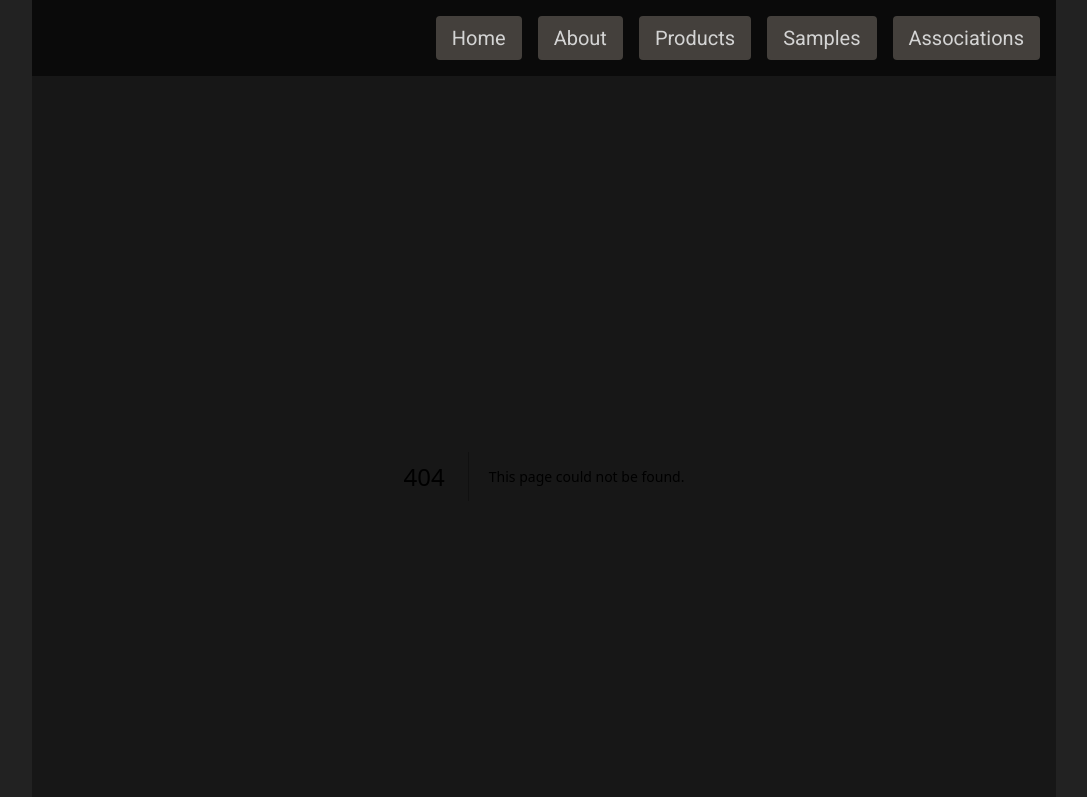
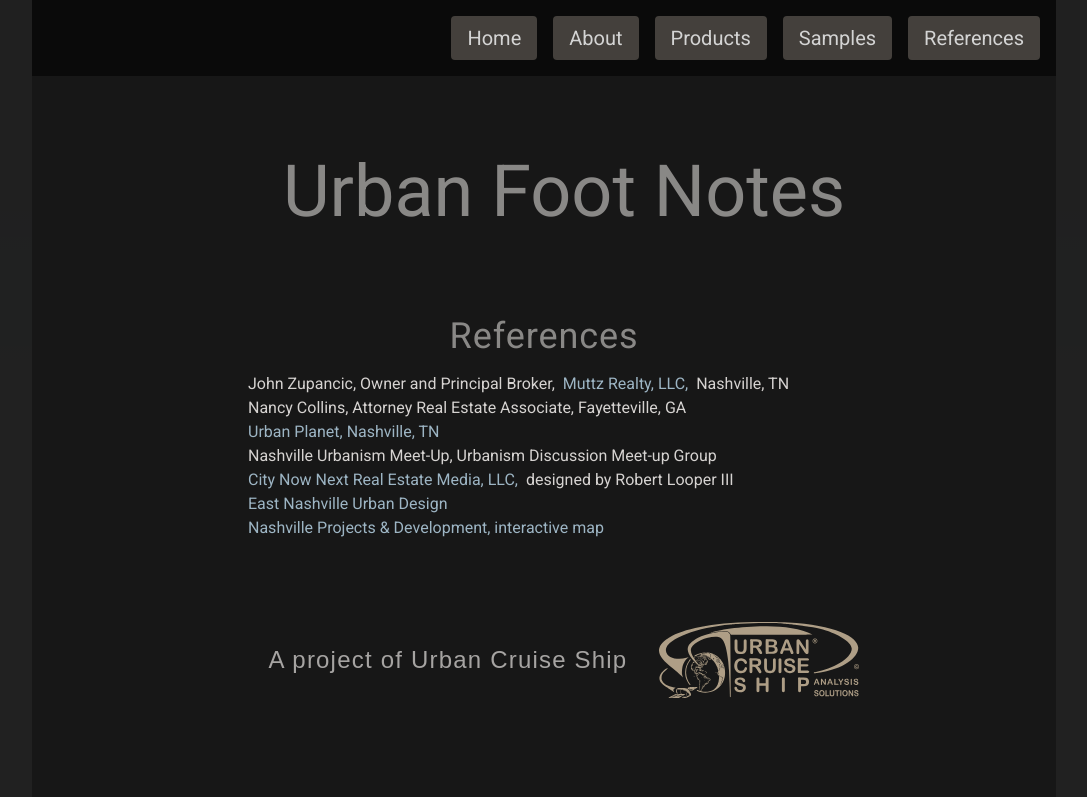
Before and after one commit to Richard-Burd/urban-footnotes-landing, a Next.js app: page /references in a window 1280 px wide. Before the commit this address had no page. Shown: the top 797 px of the page, without its empty margins (96-1183 px from the left). Built offline with nearby package versions, Linux system fonts and the light colour scheme; a web font is replaced by a local one.

Commit message:
misc. changes

```diff
--- a/components/DesktopNavbar.js
+++ b/components/DesktopNavbar.js
@@ -18,9 +18,9 @@ export default function DesktopNavbar() {
           <Link href="/samples">
             <Button title="Samples" bgColor="bg-stone-700" className="ml-4" />
           </Link>
-          <Link href="/associations">
+          <Link href="/references">
             <Button
-              title="Associations"
+              title="References"
               bgColor="bg-stone-700"
               className="ml-4"
             />
--- a/components/MobileNavbar.js
+++ b/components/MobileNavbar.js
@@ -62,12 +62,12 @@ export default function MobileNavBar() {
               Samples
             </div>
           </Link>
-          <Link href="/associations">
+          <Link href="/references">
             <div
               className="block px-4 py-2 cursor-pointer"
               onClick={toggleMenu}
             >
-              Associations
+              References
             </div>
           </Link>
         </div>
--- a/pages/associations.js
+++ /dev/null
@@ -1,95 +0,0 @@
-export default function Associations() {
-  return (
-    <div>
-      <div className="flex justify-center">
-        <h1 className="text-center mt-20 roboto-font text-4xl lg:text-7xl text-stone-300 lg:pl-10 opacity-60">
-          Urban Foot Notes
-        </h1>
-      </div>
-
-      <div className="lg:m-20">
-        <center>
-          <h2 className="roboto-font text-2xl pt-12 lg:pt-2 lg:text-4xl text-stone-300 opacity-60 tracking-wide pb-4">
-            Associations
-          </h2>
-        </center>
-        <div className="roboto-font text-1xl text-stone-300 mx-4 lg:mx-32">
-          <section id="advisors" className="pb-20 sm:pb-8">
-            <h3 className="text-2xl font-semibold text-stone-400">Advisors</h3>
-            <div className="pl-2">
-              <div className="pb-4 sm:pb-0">
-                John Zupancic, Owner and Principal Broker,
-                <a
-                  href="https://www.muttzrealty.com/"
-                  target="_blank"
-                  rel="noreferrer"
-                >
-                  &nbsp; Muttz Realty, LLC, &nbsp;
-                </a>
-                Nashville, TN
-              </div>
-              <div>
-                Nancy Collins, Attorney Real Estate Associate, Fayetteville, GA
-              </div>
-            </div>
-          </section>
-
-          <section id="allies" className="pb-20 sm:pb-8">
-            <h3 className="text-2xl font-semibold text-stone-400">Allies</h3>
-            <div className="pl-2">
-              <div className="pb-4 sm:pb-0">
-                <a
-                  href="https://urbanplanet.org/forums/forum/250-nashville/"
-                  target="_blank"
-                  rel="noreferrer"
-                >
-                  Urban Planet, Nashville, TN
-                </a>
-              </div>
-
-              <div>
-                Nashville Urbanism Meet-Up, Urbanism Discussion Meet-up Group
-              </div>
-            </div>
-          </section>
-
-          <section id="references" className="pb-20 sm:pb-8">
-            <h3 className="text-2xl font-semibold text-stone-400">
-              References
-            </h3>
-            <div className="pl-2">
-              <div className="pb-4 sm:pb-0">
-                <a
-                  href="https://citynownext.com/"
-                  target="_blank"
-                  rel="noreferrer"
-                >
-                  City Now Next Real Estate Media, LLC,
-                </a>
-                &nbsp; designed by Robert Looper III
-              </div>
-              <div>
-                <a
-                  href="https://eastnashvilleurbandesign.wordpress.com/"
-                  target="_blank"
-                  rel="noreferrer"
-                >
-                  East Nashville Urban Design
-                </a>
-              </div>
-              <div>
-                <a
-                  href="https://www.google.com/maps/d/viewer?mid=1ELRoQQW5WC_YAmOyc-QfGVr-J50&ll=36.14502126951252%2C-86.76894667856646&z=14"
-                  target="_blank"
-                  rel="noreferrer"
-                >
-                  Nashville Projects & Development, interactive map
-                </a>
-              </div>
-            </div>
-          </section>
-        </div>
-      </div>
-    </div>
-  );
-}
--- a/pages/products.js
+++ b/pages/products.js
@@ -10,8 +10,8 @@ export default function Products() {
       <div className="lg:m-20">
         <div>
           <div className="roboto-font text-base sm:text-2xl text-center pt-12 lg:pt-2 lg:text-4xl text-stone-300 opacity-60 tracking-wide pb-4">
-            <span className="block sm:inline sm:mr-2">Products</span>
-            <span className="block sm:inline">(Product Examples)</span>
+            <span className="block sm:inline sm:mr-2">Product Features</span>
+            {/* <span className="block sm:inline">(Current and Proposed)</span> */}
           </div>
         </div>
 
--- /dev/null
+++ b/pages/references.js
@@ -0,0 +1,95 @@
+export default function Associations() {
+  return (
+    <div>
+      <div className="flex justify-center">
+        <h1 className="text-center mt-20 roboto-font text-4xl lg:text-7xl text-stone-300 lg:pl-10 opacity-60">
+          Urban Foot Notes
+        </h1>
+      </div>
+
+      <div className="lg:m-20">
+        <center>
+          <h2 className="roboto-font text-2xl pt-12 lg:pt-2 lg:text-4xl text-stone-300 opacity-60 tracking-wide pb-4">
+            References
+          </h2>
+        </center>
+        <div className="roboto-font text-1xl text-stone-300 mx-4 lg:mx-32">
+          {/* <section id="advisors" className="pb-20 sm:pb-8">
+            <h3 className="text-2xl font-semibold text-stone-400">Advisors</h3> */}
+          <div className="pl-2">
+            <div className="pb-4 sm:pb-0">
+              John Zupancic, Owner and Principal Broker,
+              <a
+                href="https://www.muttzrealty.com/"
+                target="_blank"
+                rel="noreferrer"
+              >
+                &nbsp; Muttz Realty, LLC, &nbsp;
+              </a>
+              Nashville, TN
+            </div>
+            <div>
+              Nancy Collins, Attorney Real Estate Associate, Fayetteville, GA
+            </div>
+          </div>
+          {/* </section> */}
+
+          {/* <section id="allies" className="pb-20 sm:pb-8">
+            <h3 className="text-2xl font-semibold text-stone-400">Allies</h3> */}
+          <div className="pl-2">
+            <div className="pb-4 sm:pb-0">
+              <a
+                href="https://urbanplanet.org/forums/forum/250-nashville/"
+                target="_blank"
+                rel="noreferrer"
+              >
+                Urban Planet, Nashville, TN
+              </a>
+            </div>
+
+            <div>
+              Nashville Urbanism Meet-Up, Urbanism Discussion Meet-up Group
+            </div>
+          </div>
+          {/* </section> */}
+
+          {/* <section id="references" className="pb-20 sm:pb-8">
+            <h3 className="text-2xl font-semibold text-stone-400">
+              References
+            </h3> */}
+          <div className="pl-2">
+            <div className="pb-4 sm:pb-0">
+              <a
+                href="https://citynownext.com/"
+                target="_blank"
+                rel="noreferrer"
+              >
+                City Now Next Real Estate Media, LLC,
+              </a>
+              &nbsp; designed by Robert Looper III
+            </div>
+            <div>
+              <a
+                href="https://eastnashvilleurbandesign.wordpress.com/"
+                target="_blank"
+                rel="noreferrer"
+              >
+                East Nashville Urban Design
+              </a>
+            </div>
+            <div>
+              <a
+                href="https://www.google.com/maps/d/viewer?mid=1ELRoQQW5WC_YAmOyc-QfGVr-J50&ll=36.14502126951252%2C-86.76894667856646&z=14"
+                target="_blank"
+                rel="noreferrer"
+              >
+                Nashville Projects & Development, interactive map
+              </a>
+            </div>
+          </div>
+          {/* </section> */}
+        </div>
+      </div>
+    </div>
+  );
+}
--- a/pages/samples.js
+++ b/pages/samples.js
@@ -16,7 +16,7 @@ export default function Samples() {
         </div>
 
         <div className="mx-4 pb-4 roboto-font text-3xl text-stone-400 mt-36 border-b-4 border-stone-800 w-full">
-          Single Family Addresses
+          Single Family Address
         </div>
 
         <section
@@ -72,6 +72,10 @@ export default function Samples() {
           </div>
         </section>
 
+        <div className="mx-4 pb-4 roboto-font text-3xl text-stone-400 mt-36 border-b-4 border-stone-800 w-full">
+          Duplex
+        </div>
+
         <section
           id="property-1"
           className="flex justify-center sm:justify-start px-4"
@@ -122,7 +126,7 @@ export default function Samples() {
         </section>
 
         <div className="mx-4 pb-4 roboto-font text-3xl text-stone-400 mt-36 border-b-4 border-stone-800 w-full">
-          Multifamily Addresses
+          Multifamily Address
         </div>
 
         <section
```
